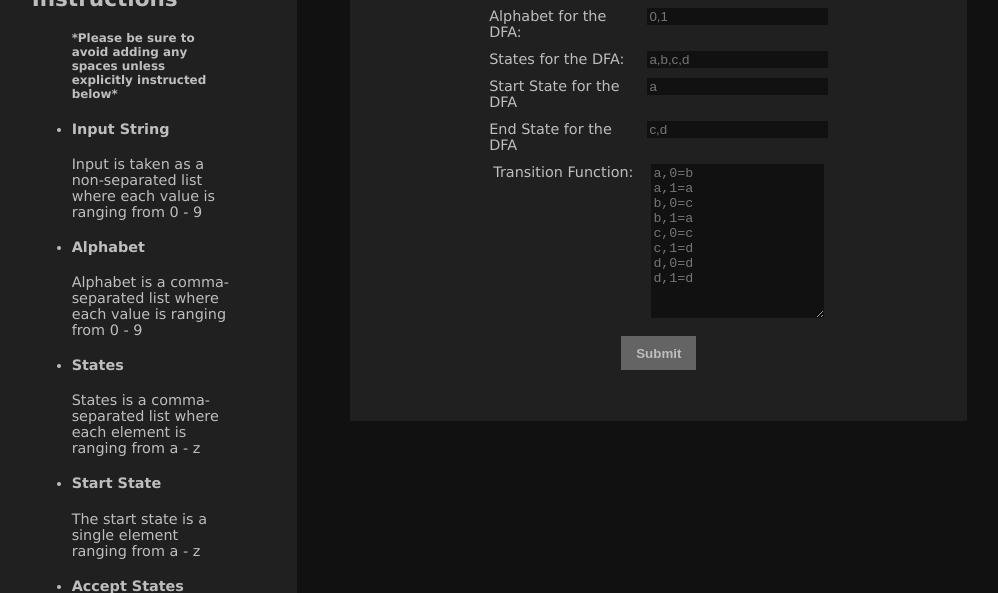
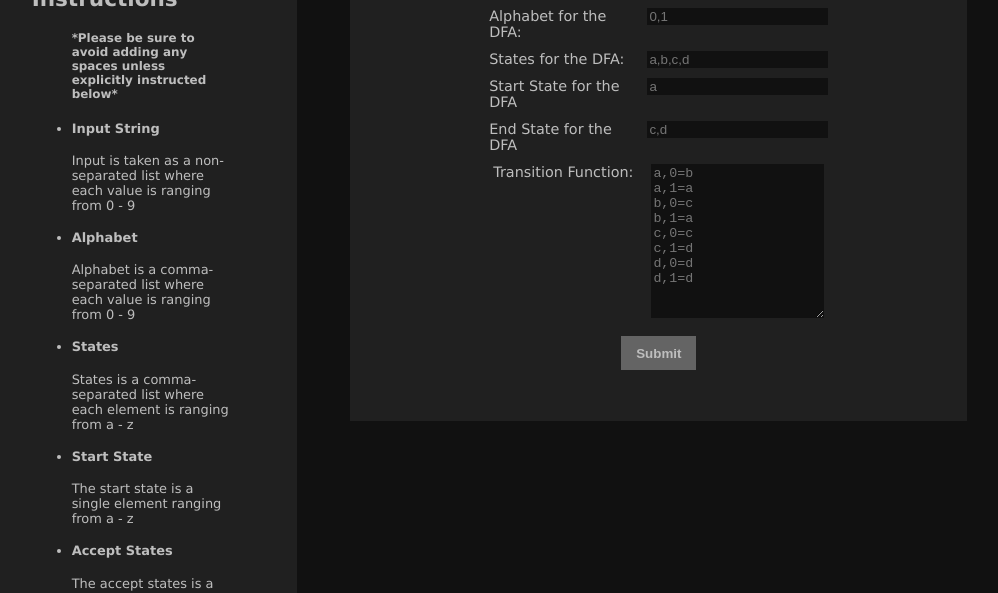
Before and after one commit to scasiano/scasiano.github.io, a plain HTML site: page index.html in a window 1280 px wide. Shown: the part 207-800 px from the top of the page, without its empty margins (145-1143 px from the left). Drawn offline with Linux system fonts and the light colour scheme.

Commit message:
Update index.css

```diff
--- a/css/index.css
+++ b/css/index.css
@@ -56,3 +56,7 @@
 .rightDiv > h2{
 	padding-bottom: 3%;
 }
+
+.leftDiv > ul > li{
+	font-size: 0.9em;
+}
```
